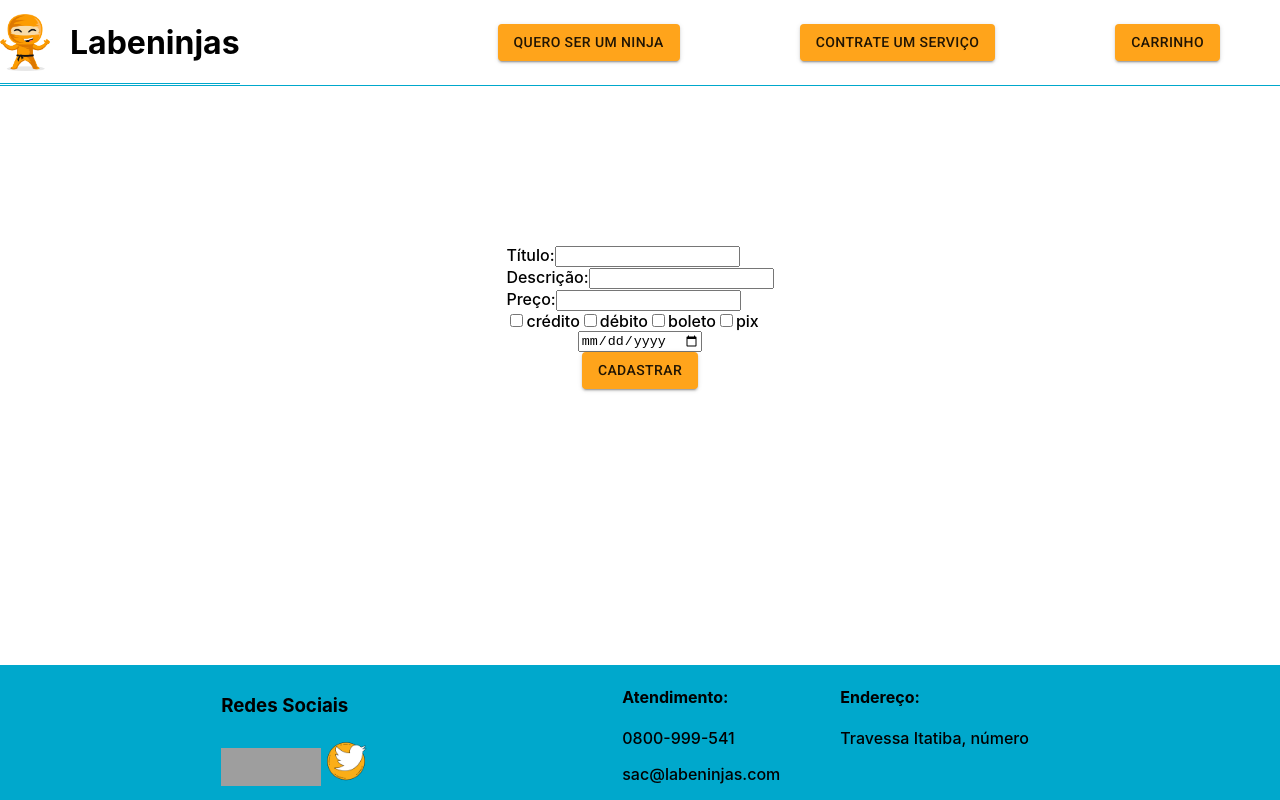
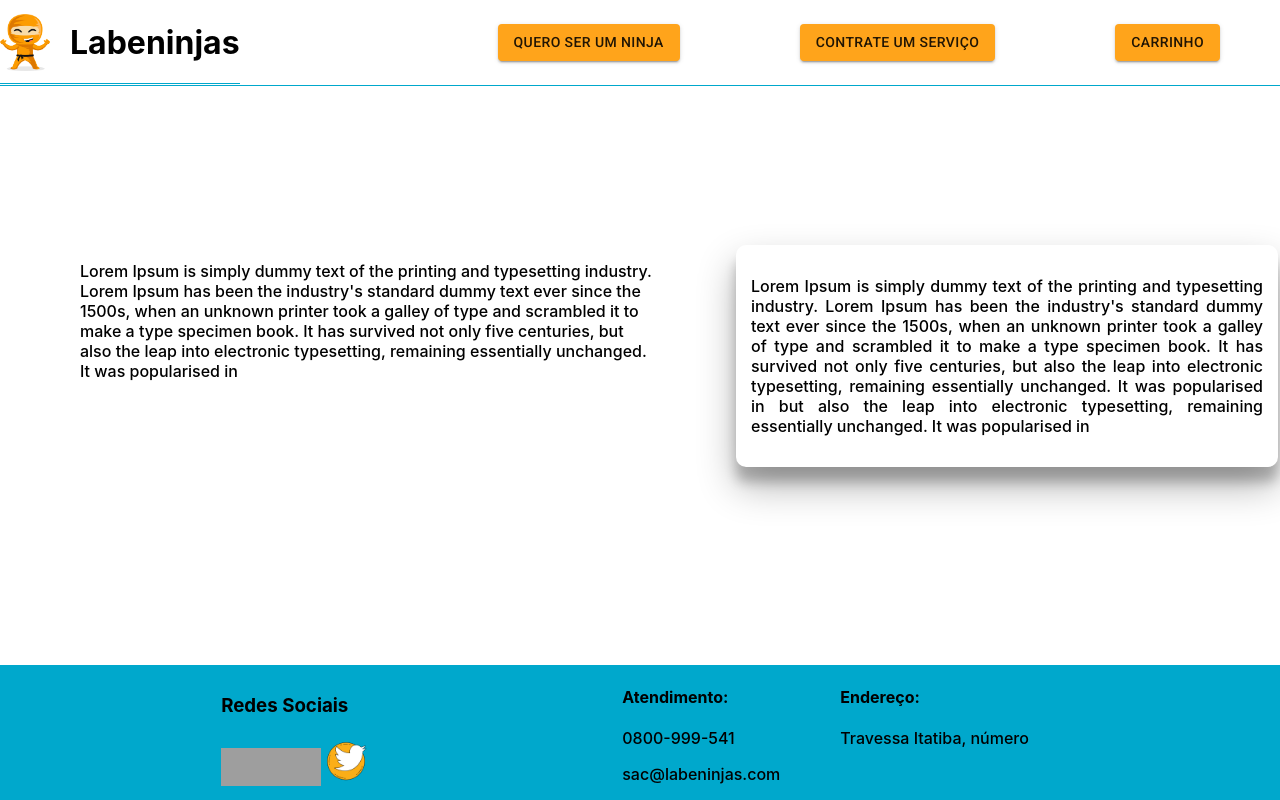
Before and after one commit to Leozbroca/LabeNinjas, a React (Create React App) app: page / in a window 1280 px wide. Built offline with nearby package versions, Linux system fonts and the light colour scheme; grey boxes are pictures that could not be loaded.

Commit message:
add card no page inicial

```diff
--- a/src/components/AppContainer.js
+++ b/src/components/AppContainer.js
@@ -17,7 +17,7 @@ import * as C from './styles'
 
 export class AppContainer extends Component {
   state = {
-    page: "queroSerUmNinja",
+    page: "home",
     listaServicos: [],
   }
 
@@ -25,7 +25,27 @@ export class AppContainer extends Component {
   togglePage = () => {
     switch (this.state.page) {
       case "home":
-        return <p>Pronto para começar</p>
+        return <C.DivHome>
+          <C.CardHomeSemFlex>
+            <p>Lorem Ipsum is simply dummy text of the printing and typesetting industry.
+               Lorem Ipsum has been the industry's standard dummy text ever since the 1500s,
+                when an unknown printer took a galley of type and scrambled
+                it to make a type specimen book. It has survived not only five centuries,
+                but also the leap into electronic typesetting, remaining
+                 essentially unchanged. It was popularised in</p>
+          </C.CardHomeSemFlex>
+
+          <C.CardHome>
+            <p>Lorem Ipsum is simply dummy text of the printing and typesetting industry.
+               Lorem Ipsum has been the industry's standard dummy text ever since the 1500s,
+                when an unknown printer took a galley of type and scrambled
+                it to make a type specimen book. It has survived not only five centuries,
+                but also the leap into electronic typesetting, remaining
+                 essentially unchanged. It was popularised in
+                 but also the leap into electronic typesetting, remaining
+                 essentially unchanged. It was popularised in</p>
+          </C.CardHome>
+        </C.DivHome>
       case "queroSerUmNinja":
         return <Cadastro />
       case "contrateUmServico":
@@ -41,7 +61,7 @@ export class AppContainer extends Component {
         />
 
       default:
-        return <appContainer/>
+        return <appContainer />
     }
   }
 
@@ -121,10 +141,10 @@ export class AppContainer extends Component {
   render() {
     return (
       <C.Global>
-        <C.GlobalStyle/>
+        <C.GlobalStyle />
         <C.FlexHeader>
           <C.FlexHeader>
-          <C.Img src ={Logo} onClick={this.mudarPaginaHome}/>
+            <C.Img src={Logo} onClick={this.mudarPaginaHome} />
             <h1 onClick={this.mudarPaginaHome}>
               Labeninjas
             </h1>
@@ -132,11 +152,11 @@ export class AppContainer extends Component {
 
           <div>
             <ThemeProvider theme={theme}>
-        <Button variant="contained" color="primary"  onClick={this.mudarPaginaCadastro} >
+              <Button variant="contained" color="primary" onClick={this.mudarPaginaCadastro} >
                 Quero ser um ninja
               </Button>
 
-        <Button variant="contained" color="primary"  onClick={this.mudarPaginaServicos} >
+              <Button variant="contained" color="primary" onClick={this.mudarPaginaServicos} >
                 Contrate um serviço
               </Button>
 
@@ -153,9 +173,9 @@ export class AppContainer extends Component {
         <C.FooterFlex>
           <div>
             <h3>Redes Sociais</h3>
-             <C.Social src = {FB}/>
-             <C.Social src = {INSTA}/>
-             <C.Social src = {TT}/>
+            <C.Social src={FB} />
+            <C.Social src={INSTA} />
+            <C.Social src={TT} />
           </div>
           <C.Canais>
             <div>
--- a/src/components/styles.js
+++ b/src/components/styles.js
@@ -67,3 +67,26 @@ export const DivCadastro = styled.div`
       display: flex;
     }
 `
+export const DivHome = styled.div`
+display: flex;
+`
+
+export const CardHome = styled.div`
+box-shadow: rgba(0, 0, 0, 0.3) 0px 19px 38px,
+ rgba(0, 0, 0, 0.22) 0px 15px 12px;
+display: flex;
+width: 40%;
+border-radius: 10px;
+margin-left: 10vh ;
+margin-top: 20vh;
+text-align: justify;
+text-justify: inter-word;
+text-indent:initial;
+padding: 15px;
+`
+
+export  const CardHomeSemFlex = styled.div`
+margin-left: 10vh;
+width: 45%;
+margin-top: 20vh;
+`
```
Lines whose indentation alone changed are shown as unchanged.
